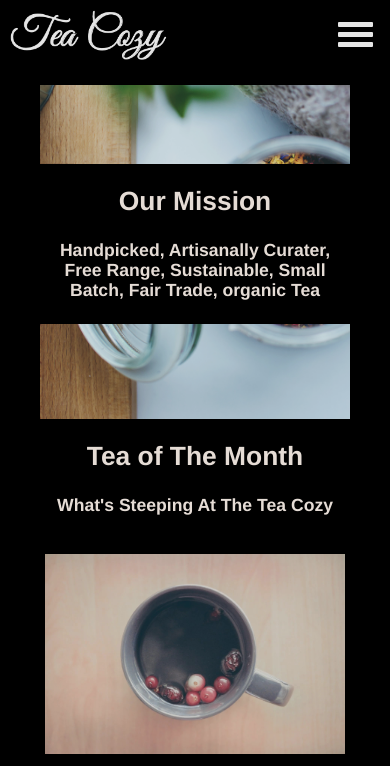
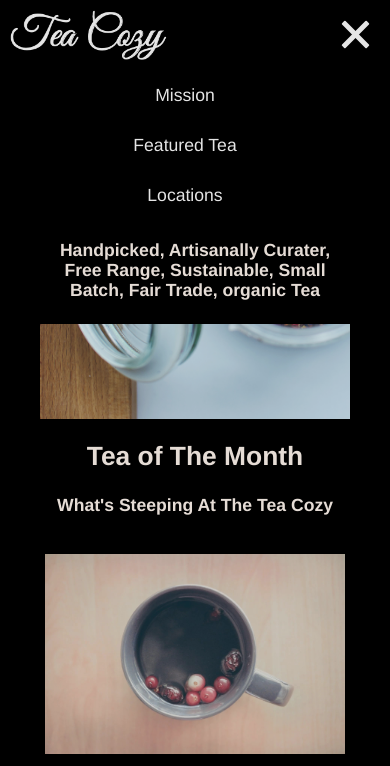
Before and after one commit to github524/tea_cozy, a plain HTML site: page index.html in a window 390 px wide. Both pictures are taken after a click on the link 355 px from the left and 35 px from the top of the page. Shown: the top 766 px of the page. Drawn offline with nearby package versions, Linux system fonts and the light colour scheme.

Commit message:
add jquery for menu

```diff
--- a/index.html
+++ b/index.html
@@ -130,7 +130,20 @@
 
         </section>  <!-- end Site Content -->
         </div> <!-- end #wrapper -->
-
+        <script>
+          (function($) { // Begin jQuery
+  $(function() { // DOM ready
+        // Toggle open and close nav styles on click
+        $('#nav-toggle').click(function() {
+          $('nav ul').slideToggle();
+        });
+        // Hamburger to X toggle
+        document.querySelector('#nav-toggle').addEventListener('click', function() {
+          this.classList.toggle('active');
+        });
+      }); // end DOM ready
+    })(jQuery); // end jQuery
+        </script>
     </body>
 
 </html>
```
